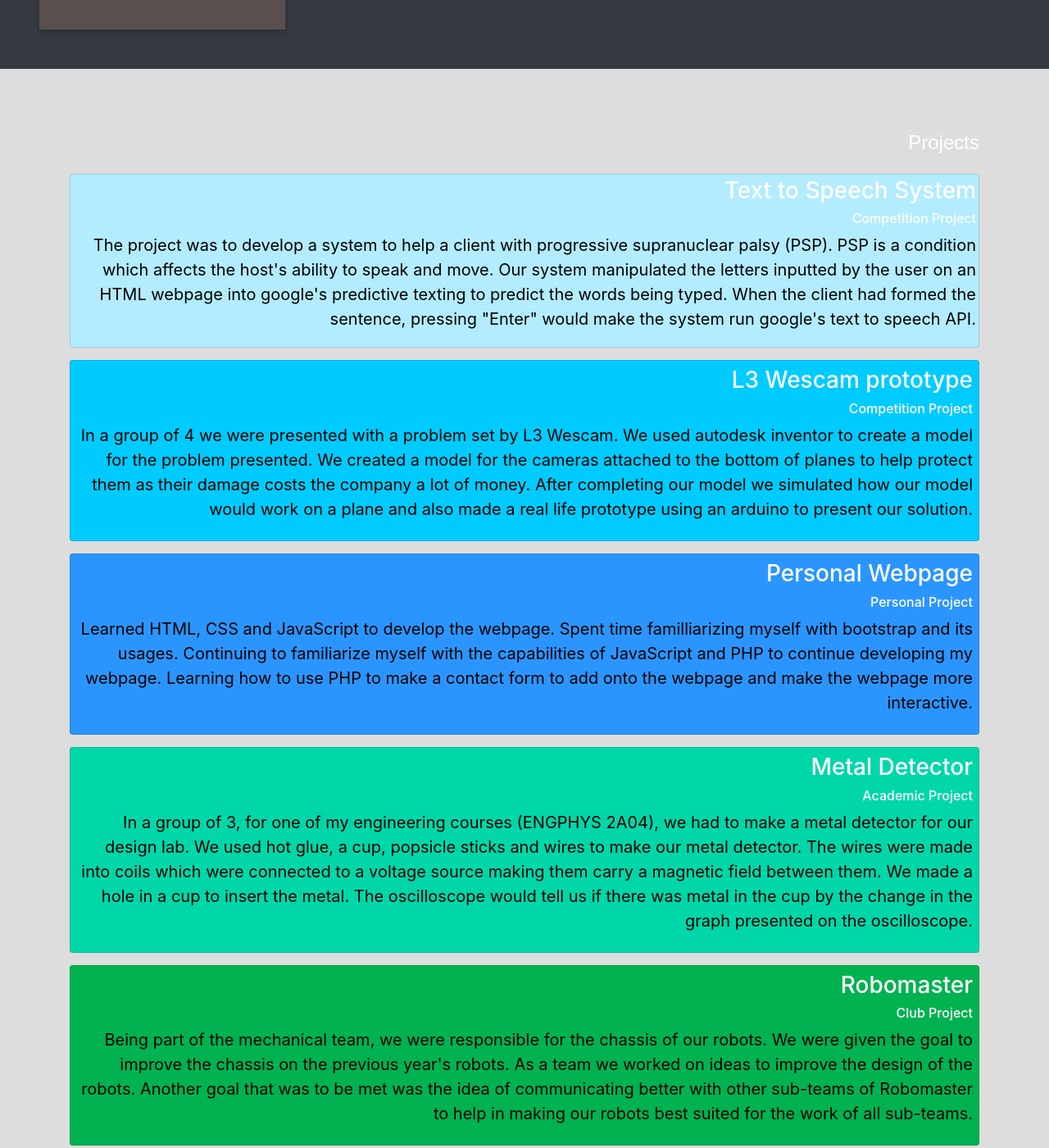
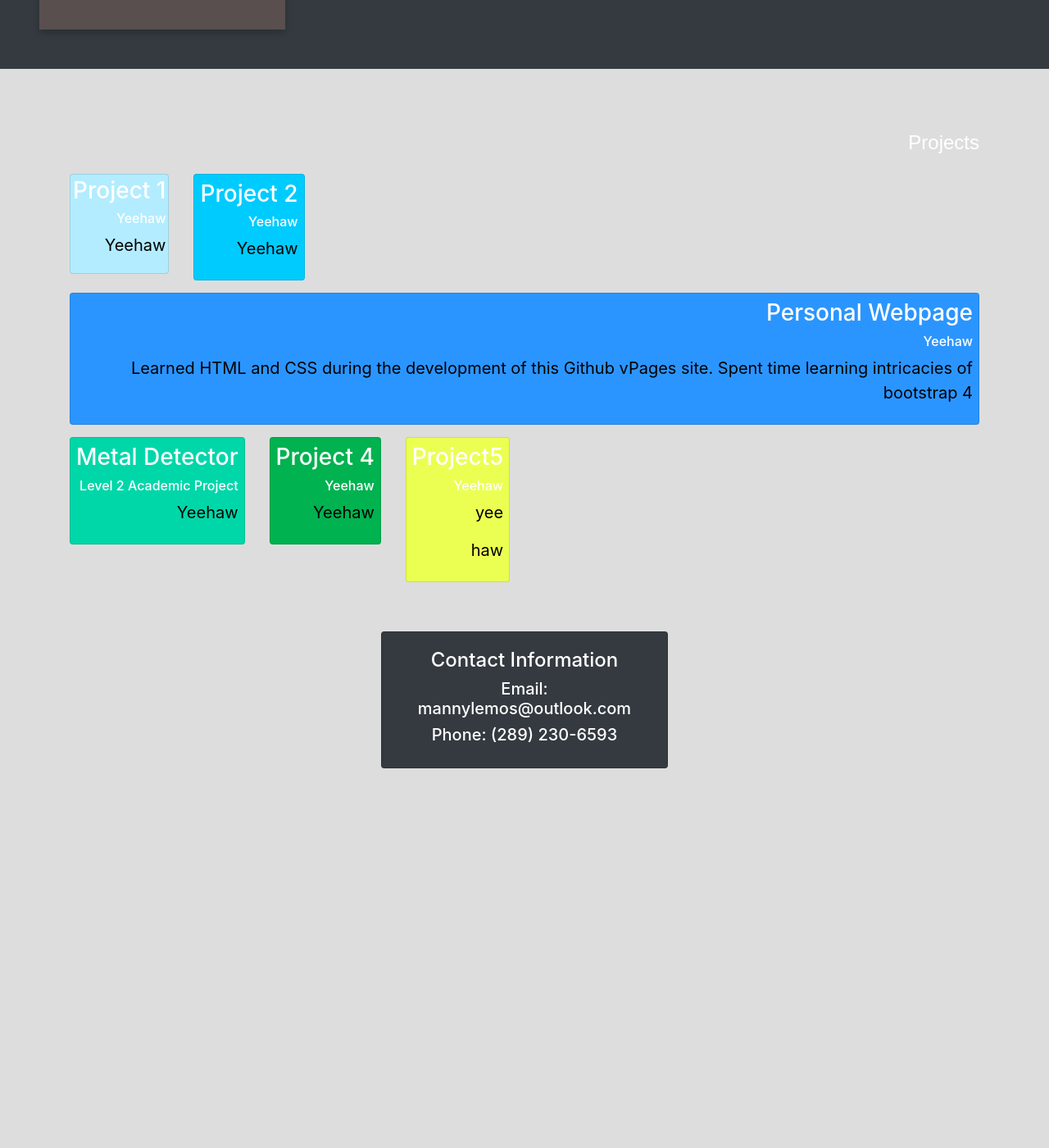
Before and after one commit to MannyLemos/MannyLemos.github.io, a Jekyll site: the page index.html, which Jekyll copies as it is, in a window 1280 px wide and 1400 px high, scrolled down 2872 px. Shown: the whole window at 82% size. Built offline with Jekyll 4.4.1, drawn with Linux system fonts in a browser that asks for light colours; nearby versions of some CDN libraries; a script that is not in the unit is left out; after the commit the page ends 3869 px from its top, so only the background shows below that; some of the changed text lies outside the part shown.

Commit message:
Update index.html

```diff
--- a/index.html
+++ b/index.html
@@ -331,9 +331,9 @@ $.backstretch([
                             <div style="background-color: #b3ecff" class="card">
 
                               <div style="padding: 3px">
-                                    <h3>Text to Speech System</h3>
-                                    <h6>Competition Project</h6>
-                                    <p>The project was to develop a system to help a client with progressive supranuclear palsy (PSP). PSP is a condition which affects the host's ability to speak and move. Our system manipulated the letters inputted by the user on an HTML webpage into google's predictive texting to predict the words being typed. When the client had formed the sentence, pressing "Enter" would make the system run google's text to speech API. </p>
+                                    <h3>Project 1</h3>
+                                    <h6>Yeehaw</h6>
+                                    <p>Yeehaw</p>
                                </div>
                                 </div>
                         </div>
@@ -341,9 +341,9 @@ $.backstretch([
                         <div  style="padding-top:15px"   class="col-md-auto" >
                             <div style="background-color: #00cbff" class="card">
                                 <div style="padding: 7px">
-                                        <h3>L3 Wescam prototype</h3>
-                                        <h6>Competition Project</h6>
-                                        <p>In a group of 4 we were presented with a problem set by L3 Wescam. We used autodesk inventor to create a model for the problem presented. We created a model for the cameras attached to the bottom of planes to help protect them as their damage costs the company a lot of money. After completing our model we simulated how our model would work on a plane and also made a real life prototype using an arduino to present our solution. </p>
+                                        <h3>Project 2</h3>
+                                        <h6>Yeehaw</h6>
+                                        <p>Yeehaw</p>
 
                                </div>
                            </div>
@@ -353,8 +353,8 @@ $.backstretch([
                             <div style="background-color: #2b95ff"class="card">
                                 <div style="padding: 7px">
                                         <h3>Personal Webpage</h3>
-                                        <h6>Personal Project</h6>
-                                        <p>Learned HTML, CSS and JavaScript to develop the webpage. Spent time familliarizing myself with  bootstrap and its usages. Continuing to familiarize myself with the capabilities of JavaScript and PHP to continue developing my webpage. Learning how to use PHP to make a contact form to add onto the webpage and make the webpage more interactive.</p>
+                                        <h6>Yeehaw</h6>
+                                        <p>Learned HTML and CSS during the development of this Github vPages site. Spent time learning intricacies of bootstrap 4</p>
                                 </div>
                             </div>
                         </div>
@@ -365,8 +365,8 @@ $.backstretch([
 
                                 <div style="padding: 7px">
                                     <h3>Metal Detector</h3>
-                                    <h6>Academic Project</h6>
-                                    <p>In a group of 3, for one of my engineering courses (ENGPHYS 2A04), we had to make a metal detector for our design lab. We used hot glue, a cup, popsicle sticks and wires to make our metal detector. The wires were made into coils which were connected to a voltage source making them carry a magnetic field between them. We made a hole in a cup to insert the metal. The oscilloscope would tell us if there was metal in the cup by the change in the graph presented on the oscilloscope.</p>
+                                    <h6>Level 2 Academic Project</h6>
+                                    <p>Yeehaw</p>
                                  </div>
                             </div>
                         </div>
@@ -374,24 +374,19 @@ $.backstretch([
                        <div style = "padding-top: 15px"  class="col-md-auto" >
                             <div style="background-color: #00b250"class="card">
                                <div style="padding: 7px">
-                                    <a style="color:black" href="https://macrobomaster.club/">
-                                    <h3>Robomaster</h3>
-                               </a>
-                                    <h6>Club Project</h6>
-                                    <p>Being part of the mechanical team, we were responsible for the chassis of  our robots. We were given the goal to improve the chassis  on the previous year's robots. As a team we worked on ideas to improve the design of the robots. Another goal that was to be met was the idea of communicating better with other sub-teams of Robomaster to help in making our robots best suited for the work of all sub-teams.</p>
+                                    <h3>Project 4</h3>
+                                    <h6>Yeehaw</h6>
+                                    <p>Yeehaw</p>
                                 </div>
                             </div>
                         </div>
                         <div style = "padding-top: 15px" class="col-md-auto">
                             <div style="background-color : #ebff52" class="card">
                                 <div style="padding: 7px">
-                                    <a  style="color:black"
-                                      href="https://github.com/Kareem-Elmokattaf/Miwok-App">
-                                      <h3>Miwok APP</h3>
-                                    </a>
-                                    <h6>Personal Project</h6>
-                                    <p>The Miwok App is related to the Miwok Language, a Utian language, and its translation into the english language. The App helps preserve the Miwok Language as there are only a few people who are able to speak it fluently.</p>
-                                    <p>During my course of Android App Development using the online initiative "One Million Arab Coders" I was walked through the process of building an app. Through this course I learned more about Java and XML while using Android Studio.</p>
+                                      <h3>Project5</h3>
+                                    <h6>Yeehaw</h6>
+                                    <p>yee</p>
+                                    <p>haw</p>
                                      </div>
 
                             </div>
```
